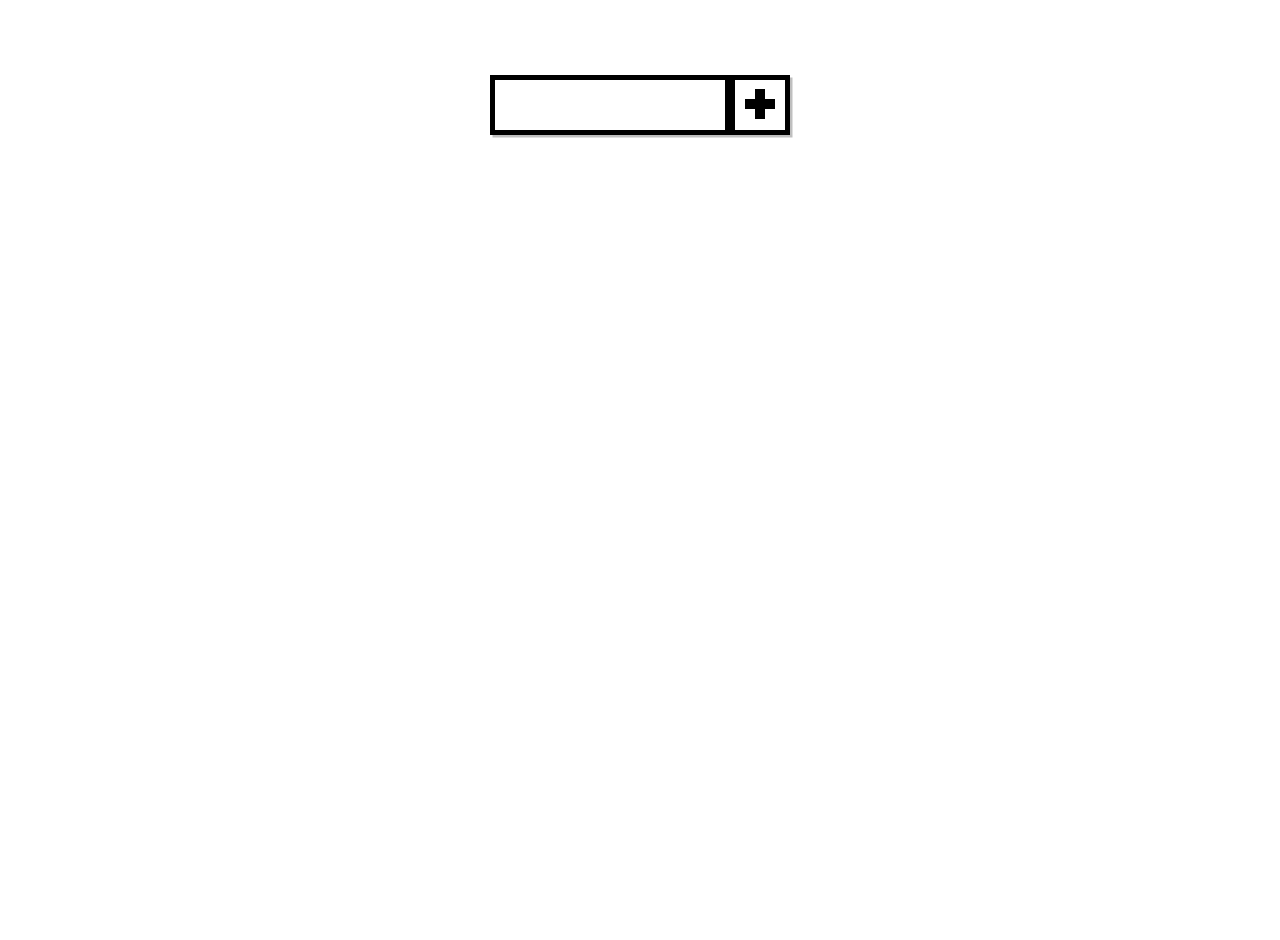
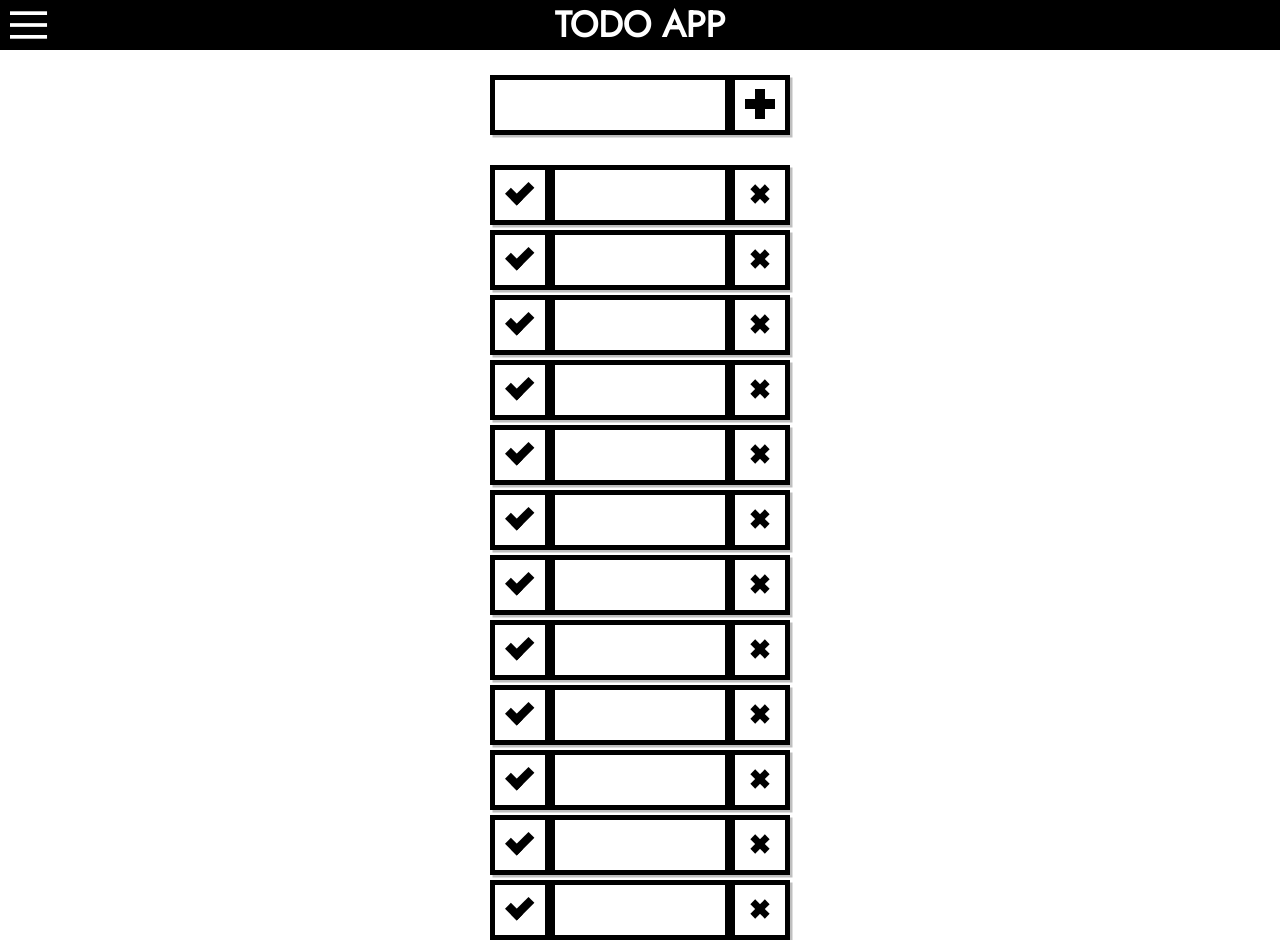
Before and after one commit to akinolaemmanuel49/todo-app-frontend, a React (Create React App) app: page / in a window 1280 px wide. Before the commit the page ends 800 px from the top, so only its background shows below. Built offline with nearby package versions, Linux system fonts and the light colour scheme.

Commit message:
implement mockup display

```diff
--- a/src/App.js
+++ b/src/App.js
@@ -1,12 +1,18 @@
 import React from "react";
 import NavBar from "./components/NavBar";
 import AddTodoItem from "./components/AddTodoItem";
+import TodoItem from "./components/TodoItem";
+import TodoList from "./todo/TodoList";
 import "./App.css";
 
 const App = () => {
   return (
     <>
-      <AddTodoItem />
+      <NavBar
+        username="JOHNHALSEY"
+        profileImage="https://images.unsplash.com/photo-1618828665347-d870c38c95c7?ixlib=rb-1.2.1&ixid=MnwxMjA3fDB8MHxzZWFyY2h8Mnx8bGFnb3N8ZW58MHx8MHx8&auto=format&fit=crop&w=500&q=60"
+      />
+      <TodoList />
     </>
   );
 };
```
